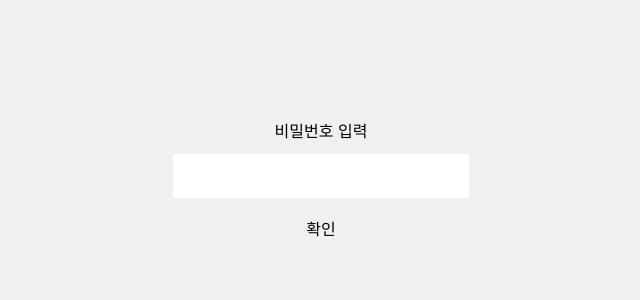
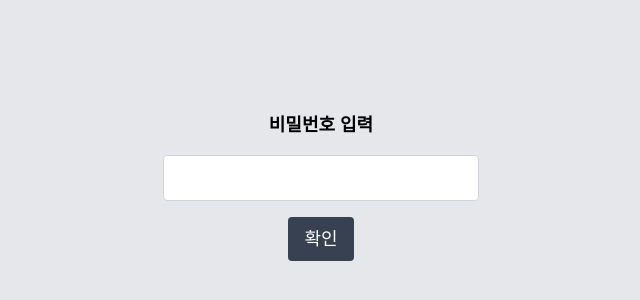
Before and after one commit to lamaBread/LogAnalyzer, a Next.js app in the folder frontend/: page /password in a window 1280 px wide. Shown: the part 214-514 px from the top of the page, without its empty margins (319-959 px from the left). Built offline with nearby package versions, Linux system fonts and the light colour scheme.

Commit message:
비밀번호페이지 다크모드 설정

```diff
--- a/frontend/app/password/page.tsx
+++ b/frontend/app/password/page.tsx
@@ -1,12 +1,23 @@
 "use client";
 
-import { useState } from "react";
+import { useState, useEffect } from "react";
 
 export default function PasswordPage() {
   const [password, setPassword] = useState("");
   const [error, setError] = useState("");
+  const [isDarkMode, setIsDarkMode] = useState(false);
 
-  const handleSubmit = async (e: React.FormEvent) => {
+  useEffect(() => {
+    const darkModeMediaQuery = window.matchMedia("(prefers-color-scheme: dark)");
+    setIsDarkMode(darkModeMediaQuery.matches);
+
+    const handleChange = (e: MediaQueryListEvent) => setIsDarkMode(e.matches);
+    darkModeMediaQuery.addEventListener("change", handleChange);
+
+    return () => darkModeMediaQuery.removeEventListener("change", handleChange);
+  }, []);
+
+  const handleSubmit = async (e: any) => {
     e.preventDefault();
     const res = await fetch("/api/verify-password", {
       method: "POST",
@@ -23,48 +34,24 @@ export default function PasswordPage() {
     }
   };
 
-  const handleKeyDown = (e: React.KeyboardEvent) => {
-    if (e.key === "Enter") {
-      handleSubmit(e);  // 엔터키 눌렀을 때 `handleSubmit` 호출
-    }
-  };
-
   return (
-    <div style={{
-      display: "flex",
-      justifyContent: "center",
-      alignItems: "center",
-      height: "100vh",
-      width: "100vw",
-      backgroundColor: "#f0f0f0",
-      position: "absolute",
-      top: 0,
-      left: 0,
-    }}>
-      <form onSubmit={handleSubmit} style={{ textAlign: "center" }}>
-        <h2>비밀번호 입력</h2>
+    <div className="fixed top-0 left-0 w-screen h-screen flex justify-center items-center bg-gray-200 dark:bg-gray-900 text-black dark:text-white">
+      <form onSubmit={handleSubmit} className="text-center">
+        <h2 className="text-lg font-semibold mb-4">비밀번호 입력</h2>
         <input
           type="password"
           value={password}
           onChange={(e) => setPassword(e.target.value)}
           required
-          onKeyDown={handleKeyDown}  // 엔터키 이벤트 추가
-          style={{
-            padding: "10px",
-            margin: "10px 0",
-            fontSize: "16px",
-            width: "100%",
-            maxWidth: "300px",
-          }}
+          className="p-2 mb-4 text-lg w-full max-w-xs rounded border bg-white dark:bg-gray-700 text-black dark:text-white border-gray-300 dark:border-gray-500"
         />
-        <button type="submit" style={{
-          padding: "10px 20px",
-          fontSize: "16px",
-          cursor: "pointer",
-        }}>
+        <button
+          type="submit"
+          className="px-4 py-2 text-lg bg-gray-700 text-white rounded hover:bg-gray-600 transition"
+        >
           확인
         </button>
-        {error && <p style={{ color: "red" }}>{error}</p>}
+        {error && <p className="text-red-500 mt-2">{error}</p>}
       </form>
     </div>
   );
```
Also changed, not shown: frontend/app/specific/preference/settings/page.tsx (added).
